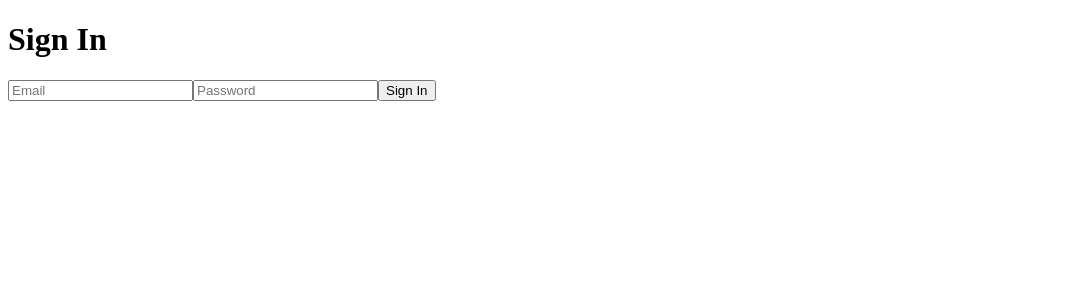
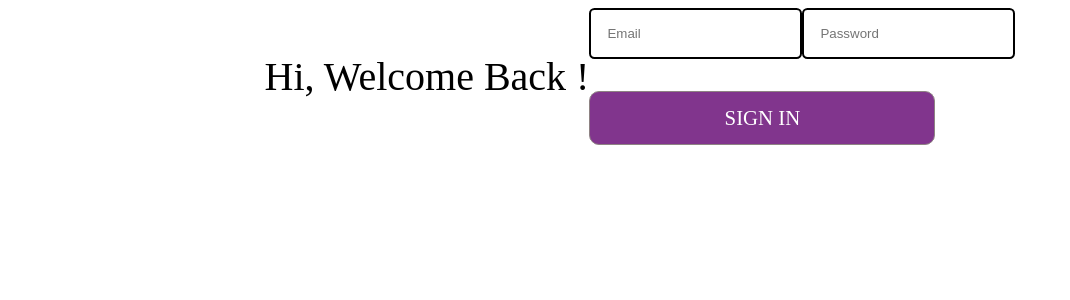
Before and after one commit to el3ctr0-8yt3/SWAPP, a React (Vite) app in the folder frontend/: page /signin in a window 1280 px wide. Shown: the top 300 px of the page, without its empty margins (0-1070 px from the left). Built offline with nearby package versions, Linux system fonts and the light colour scheme.

Commit message:
working on css
work in progress

```diff
--- a/frontend/src/Pages/Home.jsx
+++ b/frontend/src/Pages/Home.jsx
@@ -4,8 +4,9 @@ import { Link } from "react-router-dom";
 function Home() {
     return (
         <div>
-            <h1>Landing Page</h1>
-            <p>Welcome to the home page</p>
+            <h1>SWAPP</h1>
+            <p>Getting the right courses easier
+than before !</p>
             <button>
                 <Link to="/signin">Sign In</Link>
             </button>
--- a/frontend/src/Pages/SignIn.jsx
+++ b/frontend/src/Pages/SignIn.jsx
@@ -1,5 +1,6 @@
 import { useEffect } from "react";
 import { apiUrl } from "../config";
+import './app.css';
 
 const SignIn = () => {
     const signInUser = async (email, password) => {
@@ -41,15 +42,18 @@ const SignIn = () => {
     };
 
     return (
-        <div>
-            <h1>Sign In</h1>
+        <div class="box1">
+            <h1>Hi, Welcome Back !</h1>
+            <div class="box1">
             <form>
-                <input type="email" placeholder="Email" />
-                <input type="password" placeholder="Password" />
-                <button type="submit" onClick={handleSignIn}>
-                    Sign In
+                <input class="txtbox" type="email" placeholder="Email" />
+                <input class="txtbox" type="password" placeholder="Password" />
+                <button class="purplebtn" type="submit" onClick={handleSignIn}>
+                    SIGN IN
                 </button>
+
             </form>
+            </div>
         </div>
     );
 };
--- /dev/null
+++ b/frontend/src/Pages/app.css
@@ -0,0 +1,49 @@
+.purplebtn{
+display: flex;
+width: 21.625rem;
+padding: 0.875rem 4.5625rem;
+justify-content: center;
+align-items: center;
+gap: 0.625rem;
+border-radius: 0.625rem;
+border: 0.658px solid #8E8383;
+background: #81358D;
+color: #FFF;
+font-family: "Futura Md BT";
+font-size: 1.3rem;
+font-weight: 500;
+}
+.purplebtn:hover{
+    opacity: 90%;
+}
+.purplebtn:active{
+    scale:95%;
+    opacity:100%;
+}
+.txtbox{
+display: inline-flex;
+padding: 1rem;
+justify-content: center;
+align-items: flex-end;
+border-radius: 0.34294rem;
+border: 2px solid #000;
+margin-bottom: 2rem;
+}
+h1{
+color: #000;
+font-family: "Futura Md BT";
+font-size: 2.5rem;
+font-weight: 400;
+}
+.box1{
+    display: flex;
+    align-items: center;
+    justify-content: center;
+}
+.box2{
+    width: 320px;
+    border-radius: 0.75rem;
+    background-color: rgba(17, 24, 39, 1);
+    padding: 2rem;
+    color: rgba(243, 244, 246, 1);
+}
```
